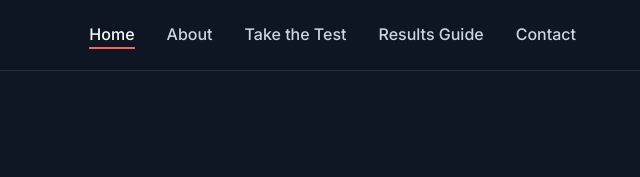
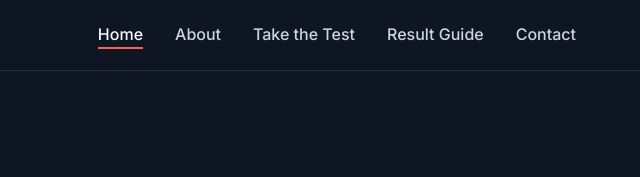
Before and after one commit to maarcusjohnsoon/Student-Bonding, a plain HTML site: page index.html in a window 1280 px wide. Shown: the top 177 px of the page, 640-1280 px from the left. Drawn offline with Linux system fonts and the light colour scheme.

Commit message:
Update index.html

```diff
--- a/index.html
+++ b/index.html
@@ -30,7 +30,7 @@
                         <a href="take-test.html" class="nav__link">Take the Test</a>
                     </li>
                     <li class="nav__item">
-                        <a href="results-guide.html" class="nav__link">Results Guide</a>
+                        <a href="results-guide.html" class="nav__link">Result Guide</a>
                     </li>
                     <li class="nav__item">
                         <a href="contact.html" class="nav__link">Contact</a>
```
